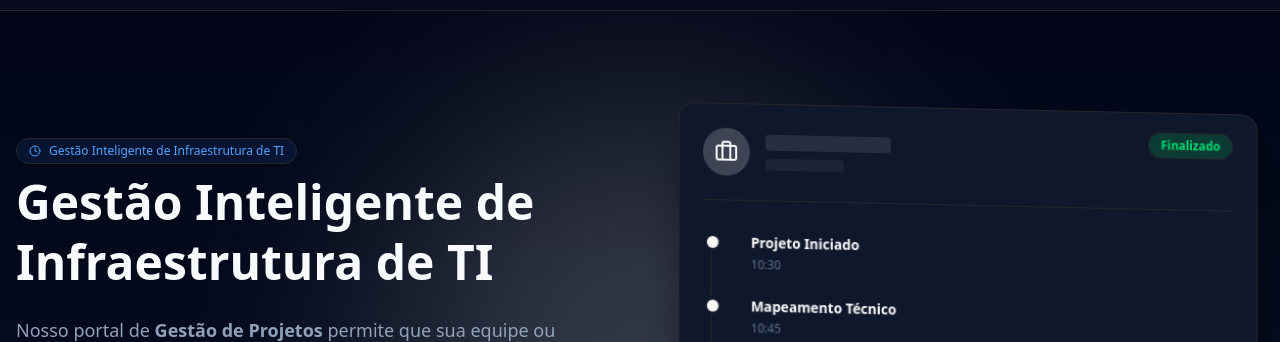
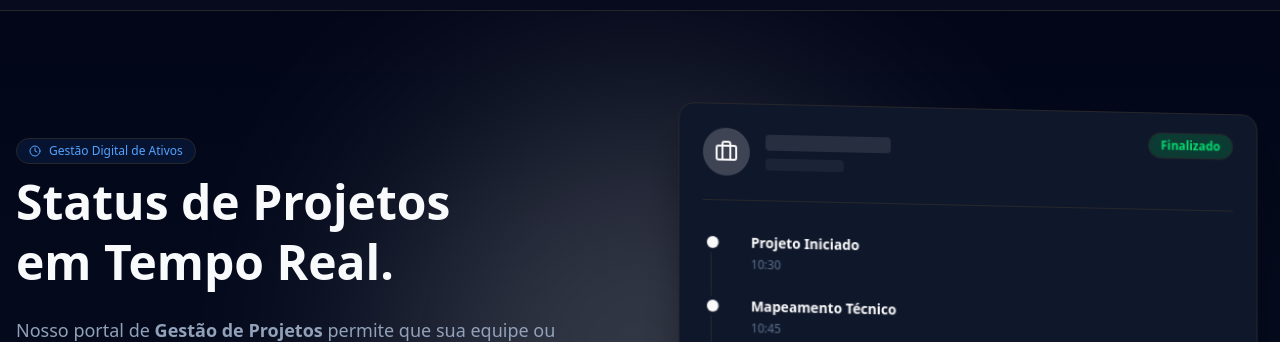
Before and after one commit to wheslancardoso/wtechprot, a Next.js app: page / in a window 1280 px wide. Shown: the part 1020-1362 px from the top of the page. Built offline with nearby package versions, Linux system fonts and the light colour scheme; no server answers.

Commit message:
fix(cro): revert Tracking section to project status focus

```diff
--- a/src/app/page.tsx
+++ b/src/app/page.tsx
@@ -187,11 +187,11 @@ j=d.createElement(s),dl=l!='dataLayer'?'&l='+l:'';j.async=true;j.src=
               <div className="flex-1 space-y-6 text-center lg:text-left">
                 <div className="inline-flex items-center gap-2 px-3 py-1 rounded-full bg-blue-500/10 border border-blue-500/20 text-xs font-medium text-blue-400 mb-2">
                   <Clock className="w-3 h-3" />
-                  Gestão Inteligente de Infraestrutura de TI
+                  Gestão Digital de Ativos
                 </div>
                 <h2 className="text-3xl md:text-5xl font-bold leading-tight">
-                  Gestão Inteligente de <br />
-                  Infraestrutura de TI
+                  Status de Projetos <br />
+                  em Tempo Real.
                 </h2>
                 <p className="text-lg text-slate-400 leading-relaxed max-w-xl mx-auto lg:mx-0">
                   Nosso portal de <b>Gestão de Projetos</b> permite que sua equipe ou gestor acompanhe cada etapa do projeto. Transparência total para sua operação.
```
